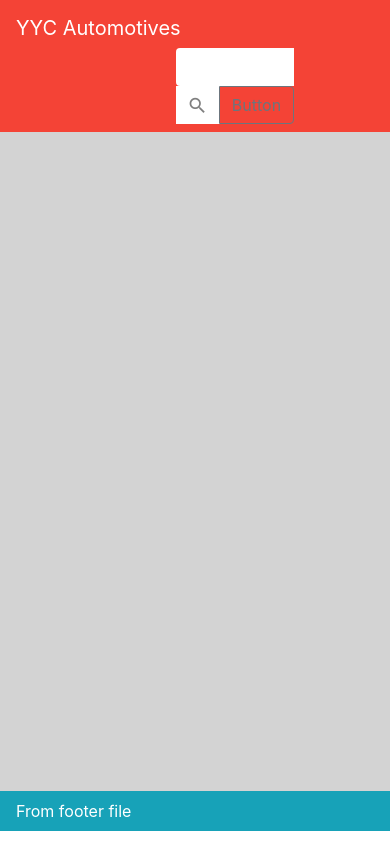
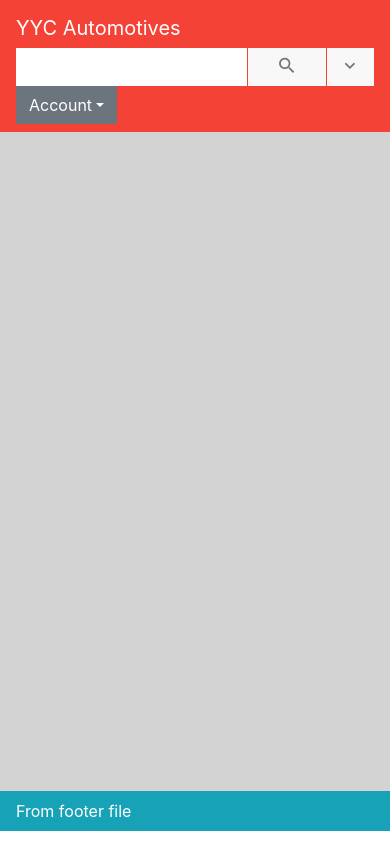
Before and after one commit to fnoori/yycauto, a Vue app: page / in a window 390 px wide. Built offline with nearby package versions, Linux system fonts and the light colour scheme.

Commit message:
Working on styling navbar

```diff
--- a/src/App.vue
+++ b/src/App.vue
@@ -26,5 +26,11 @@
     }
 </script>
 
-<style scoped>
+<style>
+    div,
+    input,
+    button,
+    span {
+        border-radius: 0px !important;
+    }
 </style>
--- a/src/components/Header.vue
+++ b/src/components/Header.vue
@@ -12,10 +12,17 @@
                     <b-btn variant="outline-secondary" class="search-btn">
                         <i class="material-icons">search</i>
                     </b-btn>
-                    <b-btn variant="outline-secondary">Button</b-btn>
+                    <b-btn variant="outline-secondary" class="advanced-btn">
+                        <i class="material-icons">keyboard_arrow_down</i>
+                    </b-btn>
                 </b-input-group-append>
             </b-input-group>
         </b-navbar-nav>
+        <b-dropdown id="account" right text="Account" class="m-0 account-btn">
+            <b-dropdown-item-button>Inventory</b-dropdown-item-button>
+            <b-dropdown-divider></b-dropdown-divider>
+            <b-dropdown-item-button>Logout</b-dropdown-item-button>
+        </b-dropdown>
     </b-navbar>
 </template>
 
@@ -31,6 +38,7 @@ export default {
 </script>
 
 <style scoped>
+    /* Base attribute overwrites */
     input[type="text"] {
         border: none;
     }
@@ -38,17 +46,39 @@ export default {
         border-color: rgba(0,0,0,.2) !important;
         box-shadow: none !important;
     }
-    button:focus,
-    button:active {
-        outline: none !important;
+    button:hover {
+        border-color: #c6c6c6;
+        background: #f0f0f0;
+        box-shadow: 0 1px 0 rgba(0,0,0,0.10);
+        color: #333;
+    }
+    button {
+        background: #f8f8f8;
+    }
+
+    /* Bootstrap overwrites */
+    .input-group-append {
+        margin-left: 0 !important;
+    }
+    .navbar {
+        background-color: #f44336 !important;
+    }
+    .navbar a,
+    .navbar a:hover {
+        text-decoration: none;
+        color: white;
+    }
+
+    /* Custom */
+    .account-btn:focus {
         box-shadow: none !important;
-        background-color: white;
-        border-color: white;
     }
-    button:hover {
-        color: #394651;
+    .search-btn {
+        padding-top: 2px;
+        width: 5rem;
+        border: none;
     }
-    button:before {
+    .search-btn:before {
         content: '';
         border-left: 1px solid #F44336;
         position: absolute;
@@ -57,27 +87,67 @@ export default {
         left: 0px;
         margin-right: 2px;
     }
-    button i {
-        color: rgba(0, 0, 0, 0.5);
+    .search-btn:focus,
+    .search-btn:active {
+        outline: none !important;
+        box-shadow: inset 0 1px 0 #ddd !important;
+        background: #e9e9e9 !important;
+        border-color: #c6c6c6 !important;
+        color: #333 !important;
+    }
+    .search-btn i {
         vertical-align: middle;
         font-size: 1.3em;
     }
 
-    .navbar {
-        background-color: #f44336 !important;
-    }
-    .navbar a,
-    .navbar a:hover {
-        text-decoration: none;
-        color: white;
-    }
-    .search-btn {
-        background-color: white;
+    .advanced-btn {
+        padding-top: 2px;
+        width: 3rem;
         border: none;
     }
-
+    .advanced-btn:before {
+        content: '';
+        border-left: 1px solid #F44336;
+        position: absolute;
+        height: 100%;
+        bottom: 0px;
+        left: 0px;
+        margin-right: 2px;
+    }
+    .advanced-btn i {
+        vertical-align: middle;
+        font-size: 1.3em;
+    }
     .search-attributes {
         width: 50vw;
         margin: 0 10rem;
     }
+
+    .account-btn button:focus {
+        outline: none !important;
+    }
+    .account-btn button:hover {
+        box-shadow: none !important;
+        padding: 1rem 1rem;
+        background-color: red !important;
+    }
+    .account-btn button {
+        background-color: white !important;
+        text-align: right !important;
+    }
+
+
+    @media (max-width: 991px) {
+        .search-attributes {
+            width: 60vw;
+            margin: 0px 4rem;
+        }
+    }
+
+    @media (max-width: 767px) {
+        .search-attributes {
+            width: 100vw;
+            margin: 0px 0rem;
+        }
+    }
 </style>
```
Also changed, not shown: .eslintrc.js.
